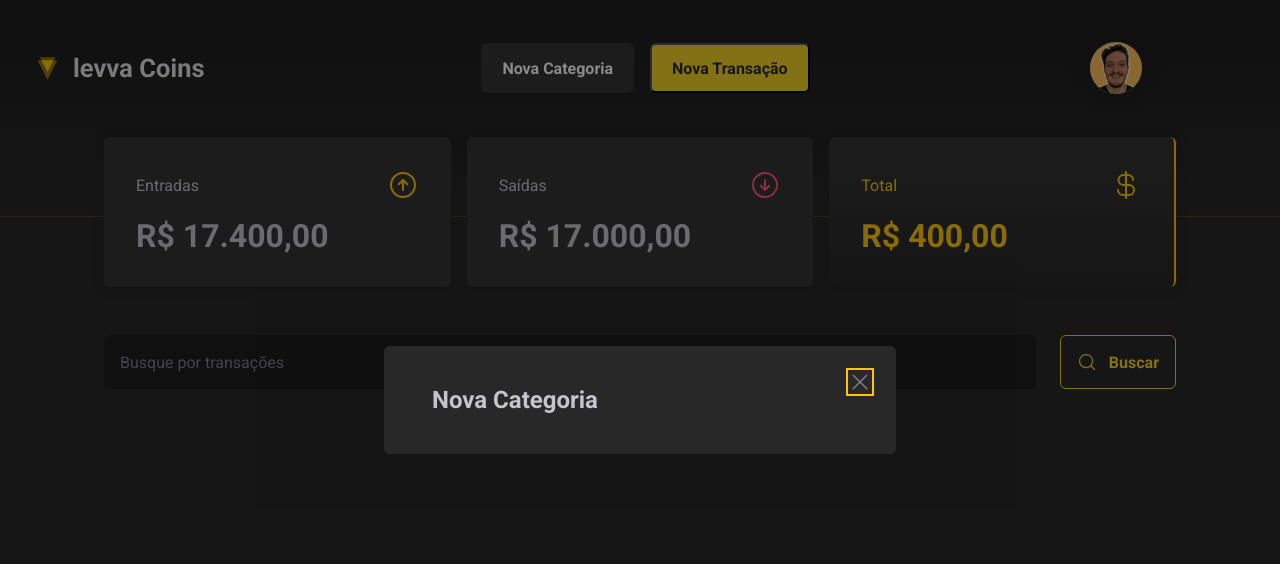
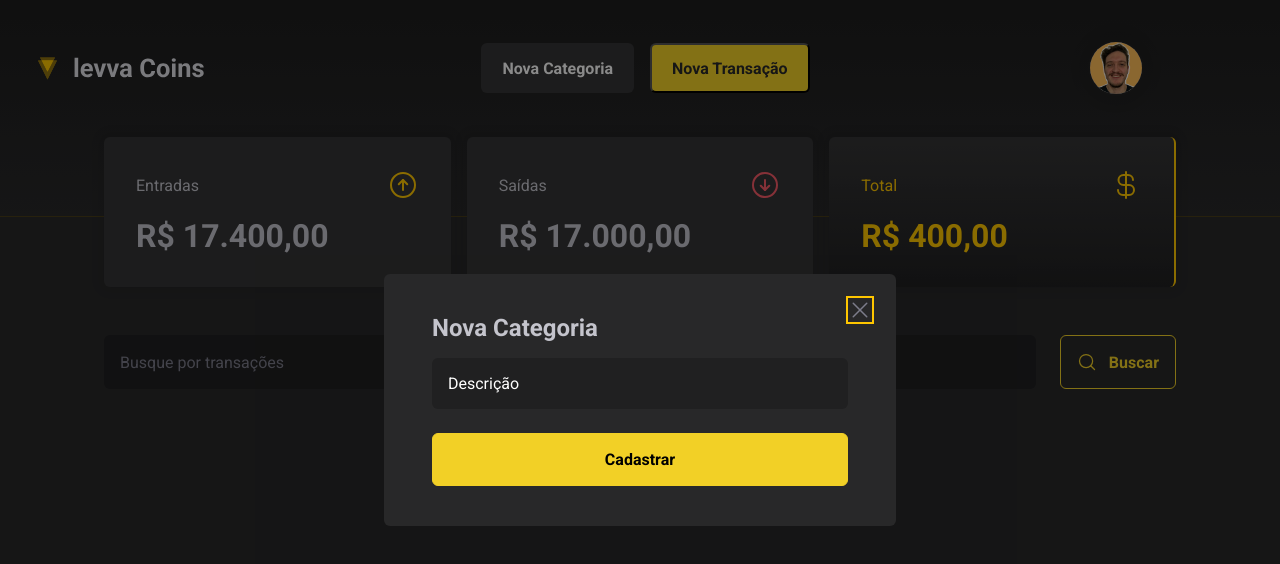
Before and after one commit to joaofelima96/levva-coins, a React (Vite) app: page /home in a window 1280 px wide. Both pictures are taken after a click on the button "Nova Categoria". Shown: the top 564 px of the page. Built offline with nearby package versions, Linux system fonts and the light colour scheme.

Commit message:
Estilização - Modal VIII

```diff
--- a/package.json
+++ b/package.json
@@ -11,6 +11,7 @@
   },
   "dependencies": {
     "@radix-ui/react-dialog": "^1.0.3",
+    "@radix-ui/react-radio-group": "^1.1.2",
     "phosphor-react": "^1.4.1",
     "react": "^18.2.0",
     "react-dom": "^18.2.0",
--- a/src/components/Header/index.tsx
+++ b/src/components/Header/index.tsx
@@ -5,7 +5,8 @@ import levvaCoinsLogo from "../../assets/logo.svg";
 import FotoPerfil from "../../assets/perfil.png"
 import { Modal } from "../Modal";
 import { HeaderContainer, HeaderContent, NewCategoryButton, NewTransactionButton, UserAvatar } from "./styles";
-import { Form, FormInput, FormButton } from "../../styles/global";
+import { Form, FormInput, FormButton, TransactionTypeContainer, TransactionTypeButton } from "../../styles/global";
+import { ArrowCircleDown, ArrowCircleUp } from "phosphor-react";
 
 export function Header() {
     const newCategoryButton: ReactNode = (<NewCategoryButton>Nova Categoria</NewCategoryButton>);
@@ -19,10 +20,30 @@ export function Header() {
 
                 <div>
                     <Modal title="Nova Categoria" trigger={newCategoryButton}>
-
+                        <Form>
+                            <FormInput type="name" value="Descrição" />
+                            <FormButton type="submit">Cadastrar</FormButton>
+                        </Form>
                     </Modal>
                     <Modal title="Nova Transação" trigger={newTransactionButton}>
+                        <Form>
+                            <FormInput type="text" placeholder="Descrição" required />
+                            <FormInput type="numer" placeholder="Preço" required />
+                            <FormInput type="text" placeholder="Categoria" required />
 
+                            <TransactionTypeContainer>
+                                <TransactionTypeButton value="income" variant="income">
+                                    <ArrowCircleUp size={24} />
+                                    Entrada
+                                </TransactionTypeButton>
+                                <TransactionTypeButton value="outcome" variant="outcome">
+                                    <ArrowCircleDown size={24} />
+                                    Saída
+                                </TransactionTypeButton>
+                            </TransactionTypeContainer>
+
+                            <FormButton type="submit">Cadastrar</FormButton>
+                        </Form>
                     </Modal>
                 </div>
                 <Modal title="Meu perfil" trigger={userAvatar}>
--- a/src/components/SearchForm/styles.ts
+++ b/src/components/SearchForm/styles.ts
@@ -15,7 +15,7 @@ export const SearchFormContainer = styled.form`
         flex: 1;
         border-radius: 6px;
         border: 0;
-        background: ${(props) => props.theme.black};
+        background: ${(props) => props.theme["gray-700"]};
         color: ${(props) => props.theme["gray-300"]};
         padding: 1rem;
 
--- a/src/styles/defaultTheme.ts
+++ b/src/styles/defaultTheme.ts
@@ -5,7 +5,7 @@ export const DefaultTheme = {
     "gray-400": "#7C7C8A",
     "gray-500": "#343435",
     "gray-600": "#282829",
-    "gray-700": "#282829",
+    "gray-700": "#202021",
 
     black: "#1D1D1D",
 
@@ -13,4 +13,8 @@ export const DefaultTheme = {
     "yellow-500": "#FFC600",
 
     "red-500": "#F75A68",
+    "red-600": "#a9303b",
+    "green-500": "#80b37e",
+    "green-600": "#06815D",
+
 } as const;
--- a/src/styles/global.ts
+++ b/src/styles/global.ts
@@ -1,4 +1,5 @@
 import styled, { createGlobalStyle } from "styled-components";
+import * as RadioGroup from "@radix-ui/react-radio-group";
 
 export const GlobalStyle = createGlobalStyle`
     * {
@@ -32,7 +33,7 @@ export const Form = styled.form`
 `
 
 export const FormInput = styled.input`
-    background: ${props => props.theme.black};
+    background: ${props => props.theme["gray-700"]};
     color: ${props => props.theme.white};
     border: 0;
 
@@ -77,3 +78,45 @@ export const Link = styled.a`
         text-decoration: underline;
     }
 `
+interface TransactionTypeButtonProps {
+    variant: "income" | "outcome";
+}
+
+export const TransactionTypeContainer = styled(RadioGroup.Root)`
+    display: grid;
+    grid-template-columns: repeat(2, 1fr);
+    gap: 1rem;
+    margin-top: 1rem;
+    width: 100%;
+`;
+
+export const TransactionTypeButton = styled(RadioGroup.Item) <TransactionTypeButtonProps>`
+    cursor: pointer;
+    background: ${props => props.theme["gray-700"]};
+    color: ${props => props.theme["gray-300"]};
+    padding: 1rem;
+
+    display: flex;
+    align-items: center;
+    justify-content: center;
+
+    gap: 0.5rem;
+    border-radius: 6px;
+    border: 0;
+
+    svg {
+        color: ${props => props.variant === "income" ? props.theme["green-500"] : props.theme["red-500"]};
+    }
+
+    &[data-state='checked'] {
+        transition: background 0.5s;
+
+        color: ${props => props.theme.white};
+        background: ${props => props.variant === "income" ? props.theme["green-500"] : props.theme["red-500"]};
+        outline: ${props => props.variant === "income" ? props.theme["green-500"] : props.theme["red-500"]};
+
+        svg {
+            color: ${props => props.theme.white};
+        }
+    }
+`;
```
Also changed, not shown: 1 other file (tests, documents, lock files or other folders).
